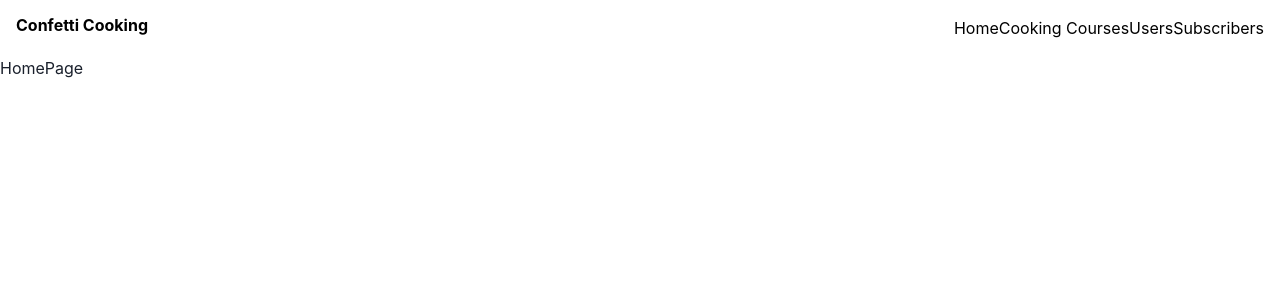
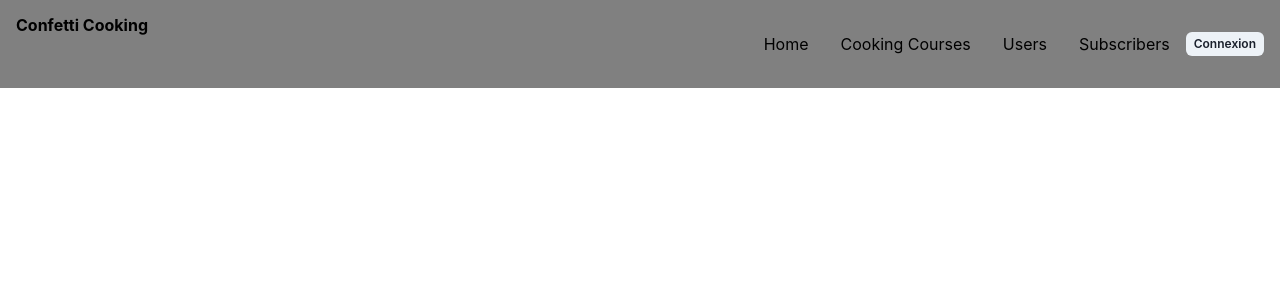
Before and after one commit to LeDojo/cooking-front, a React (Vite) app: page / in a window 1280 px wide. Shown: the top 300 px of the page. Built offline with nearby package versions, Linux system fonts and the light colour scheme.

Commit message:
:sparkles: Adding AuthProvider & stuff to auth

```diff
--- a/src/components/Navbar.jsx
+++ b/src/components/Navbar.jsx
@@ -1,25 +1,45 @@
 import { Box, Flex, Heading, Link } from "@chakra-ui/layout";
-import { Link as RouterLink } from "react-router-dom";
+import { Button, Text } from "@chakra-ui/react";
+import { Link as RouterLink, useNavigate } from "react-router-dom";
+import { useAuth } from "../context/AuthContext";
 function Navbar() {
+  const navigate = useNavigate();
+  const { currentUser, logout } = useAuth();
+  const handleLogout = async () => {
+    await logout();
+    navigate("/login");
+  };
   return (
-    <Box as="nav" p="4" bg="white" color="black">
+    <Box as="nav" p="4" bg="gray" color="black">
       <Flex justify="space-between">
         <Heading as="h1" fontSize="x1" mr="4">
           Confetti Cooking
         </Heading>
         <Flex align="center">
-          <Link as={RouterLink} to="/">
+          <Link as={RouterLink} to="/" p="4">
             Home
           </Link>
-          <Link as={RouterLink} to="/courses">
+          <Link as={RouterLink} to="/courses" p="4">
             Cooking Courses
           </Link>
-          <Link as={RouterLink} to="/users">
+          <Link as={RouterLink} to="/users" p="4">
             Users
           </Link>
-          <Link as={RouterLink} to="/subscribers">
+          <Link as={RouterLink} to="/subscribers" p="4">
             Subscribers
           </Link>
+          {currentUser ? (
+            <>
+              <Text mr={4}>{currentUser.email}</Text>
+              <Button onClick={handleLogout} size="xs">
+                Deconnexion
+              </Button>
+            </>
+          ) : (
+            <Button as={RouterLink} to="/login" size="xs">
+              Connexion
+            </Button>
+          )}
         </Flex>
       </Flex>
     </Box>
--- /dev/null
+++ b/src/context/AuthContext.jsx
@@ -0,0 +1,29 @@
+import { createContext, useContext, useState } from "react";
+
+const AuthContext = createContext();
+
+export const AuthProvider = ({ children }) => {
+  const [currentUser, setCurrentUser] = useState(null);
+
+  const login = (user) => {
+    setCurrentUser(user);
+  };
+  const logout = () => {
+    setCurrentUser(null);
+
+  };
+
+  return (
+    <AuthContext.Provider value = {{currentUser, login , logout}}>
+      {children}
+    </AuthContext.Provider>
+  )
+};
+
+export const useAuth = () => {
+  const context = useContext(AuthContext)
+  if(!context){
+    throw new Error("useAuth doit être gérer avec un AuthProvider")
+  }
+  return context
+}
--- a/src/main.jsx
+++ b/src/main.jsx
@@ -2,11 +2,14 @@ import React from "react";
 import ReactDOM from "react-dom/client";
 import App from "./App.jsx";
 import { ChakraProvider } from "@chakra-ui/react";
+import { AuthProvider } from "./context/AuthContext.jsx";
 
 ReactDOM.createRoot(document.getElementById("root")).render(
   <React.StrictMode>
     <ChakraProvider>
-      <App />
+      <AuthProvider>
+        <App />
+      </AuthProvider>
     </ChakraProvider>
   </React.StrictMode>
 );
--- a/src/pages/HomePage.jsx
+++ b/src/pages/HomePage.jsx
@@ -1,9 +1,13 @@
-import React from 'react'
+import React from "react";
+import { useAuth } from "../context/AuthContext";
 
 function HomePage() {
+  const { currentUser } = useAuth();
   return (
-    <div>HomePage</div>
-  )
+    <div>
+      {currentUser ? `Connecté en tant que ${currentUser.email}` : HomePage}
+    </div>
+  );
 }
 
-export default HomePage
+export default HomePage;
--- a/src/pages/LoginPage.jsx
+++ b/src/pages/LoginPage.jsx
@@ -9,9 +9,11 @@ import {
   useToast,
 } from "@chakra-ui/react";
 import React, { useState } from "react";
-import {  useNavigate } from "react-router-dom";
+import { useNavigate } from "react-router-dom";
+import { useAuth } from "../context/AuthContext";
 
 function LoginPage() {
+  const { login } = useAuth();
   const navigate = useNavigate();
   const toast = useToast();
 
@@ -21,8 +23,11 @@ function LoginPage() {
   });
   const handleSubmit = async (e) => {
     e.preventDefault();
+    const { email, password } = e.target.elements;
     try {
       navigate("/courses");
+      const user = { email: "wilima@peel.me" };
+      login(user);
     } catch (error) {
       toast({
         title: "Erreur de connexion 💥",
```
